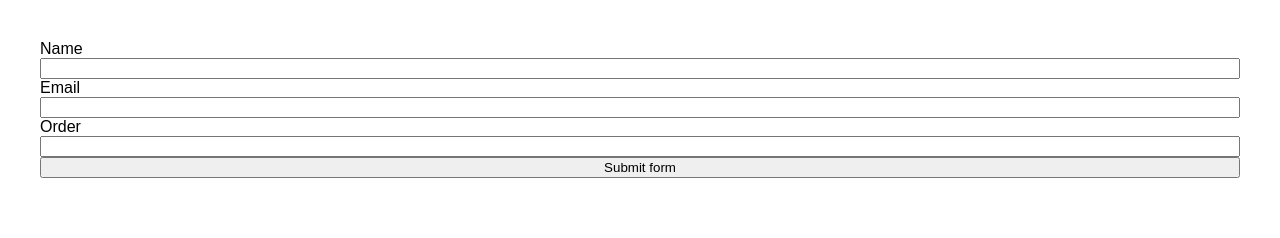
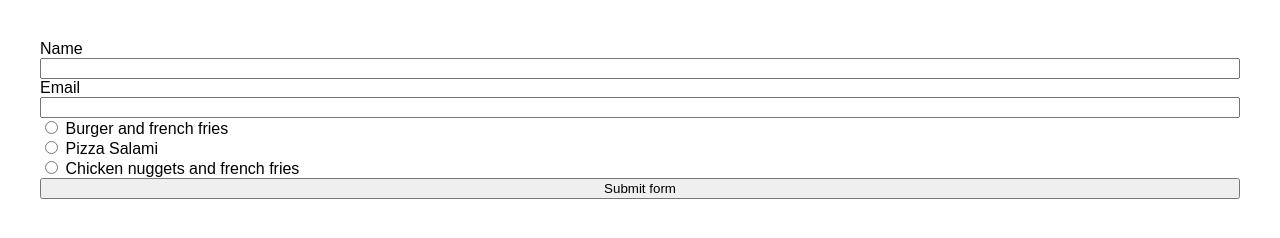
Before and after one commit to EHB-MCT/web2-exercises-FinnJanssensEHB, a plain HTML site: page S1/index.html in a window 1280 px wide. Drawn offline with Linux system fonts and the light colour scheme.

Commit message:
Added radiobuttons for dishes

```diff
--- a/S1/index.html
+++ b/S1/index.html
@@ -16,8 +16,14 @@
     <input type="text" id="name">
     <label for="email">Email</label>
     <input type="email" id="email">
-    <label for="order">Order</label>
-    <input type="text" id="order">
+    <div id="orderContainer">
+      <!-- <input type="radio" id="html" name="fav_language" value="HTML">
+      <label for="html">HTML</label><br>
+      <input type="radio" id="css" name="fav_language" value="CSS">
+      <label for="css">CSS</label><br>
+      <input type="radio" id="javascript" name="fav_language" value="JavaScript">
+      <label for="javascript">JavaScript</label> -->
+    </div>
     <input type="submit" value="Submit form" id="submit">
   </form>
   <p id="finalText"></p>
--- a/S1/index.js
+++ b/S1/index.js
@@ -19,6 +19,7 @@ dishes.push({
 
 window.onload = function () {
   console.log("loaded");
+  generateDishOptions();
   const form = document.getElementById('form');
   form.addEventListener('submit', formEventListener);
 }
@@ -28,13 +29,25 @@ function formEventListener(e) {
   console.log("Submit button was clicked");
   let name = document.getElementById("name").value;
   let email = document.getElementById("email").value;
-  let order = document.getElementById("order").value;
+  let order = document.querySelector('input[name="dish"]:checked').value;
   let orderDetails = {
     name,
     email,
     order
   };
   printOrder(orderDetails);
+}
+
+function generateDishOptions() {
+  const orderContainer = document.getElementById('orderContainer');
+  let radioButtons = "";
+  dishes.forEach(dish => {
+    radioButtons += `
+      <input type="radio" id="dish${dish.id}" name="dish" value="${dish.name}">
+      <label for="dish${dish.id}">${dish.name}</label><br>
+    `;
+  });
+  orderContainer.innerHTML = radioButtons;
 }
 
 let printOrder = ({
```
